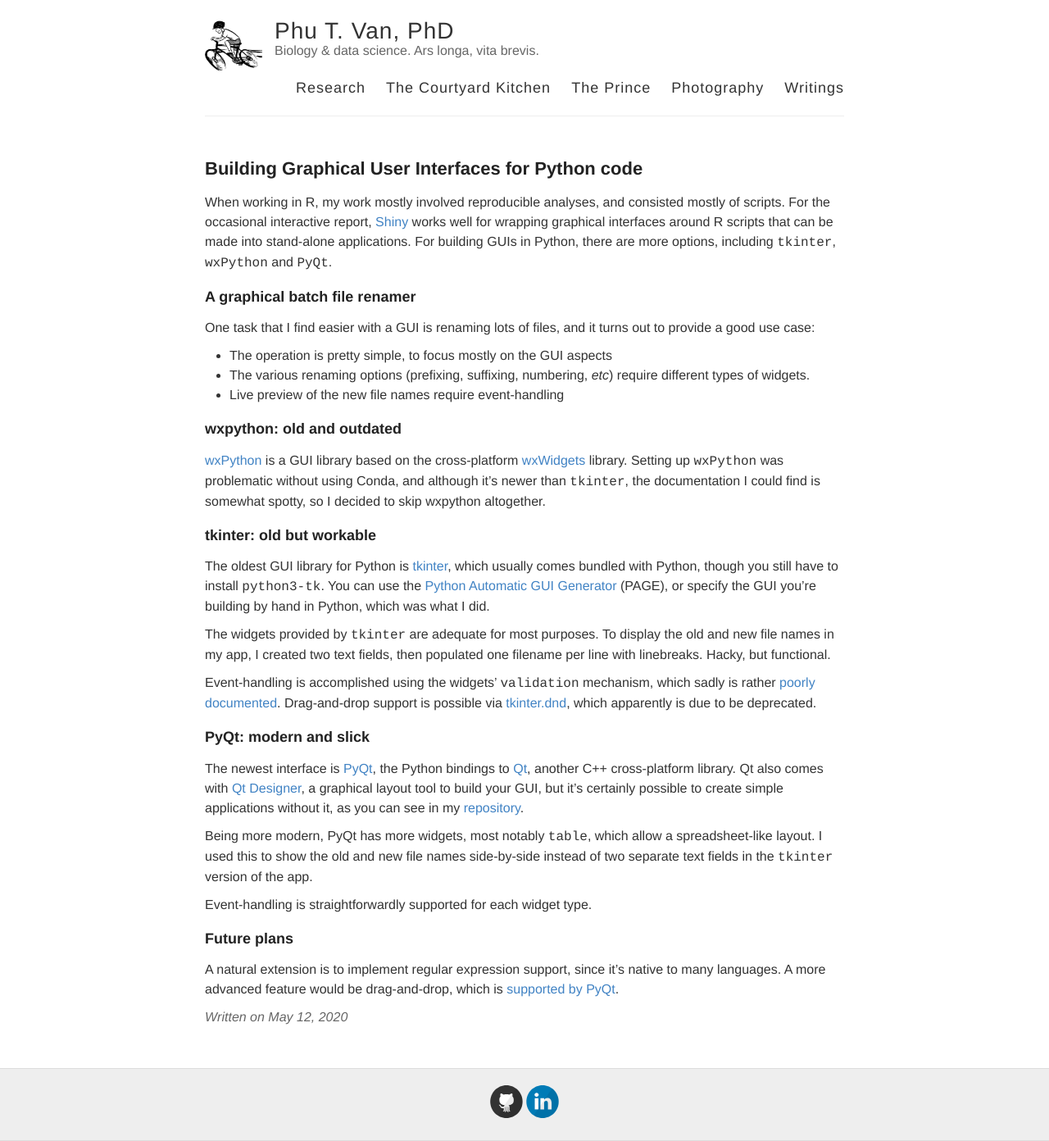
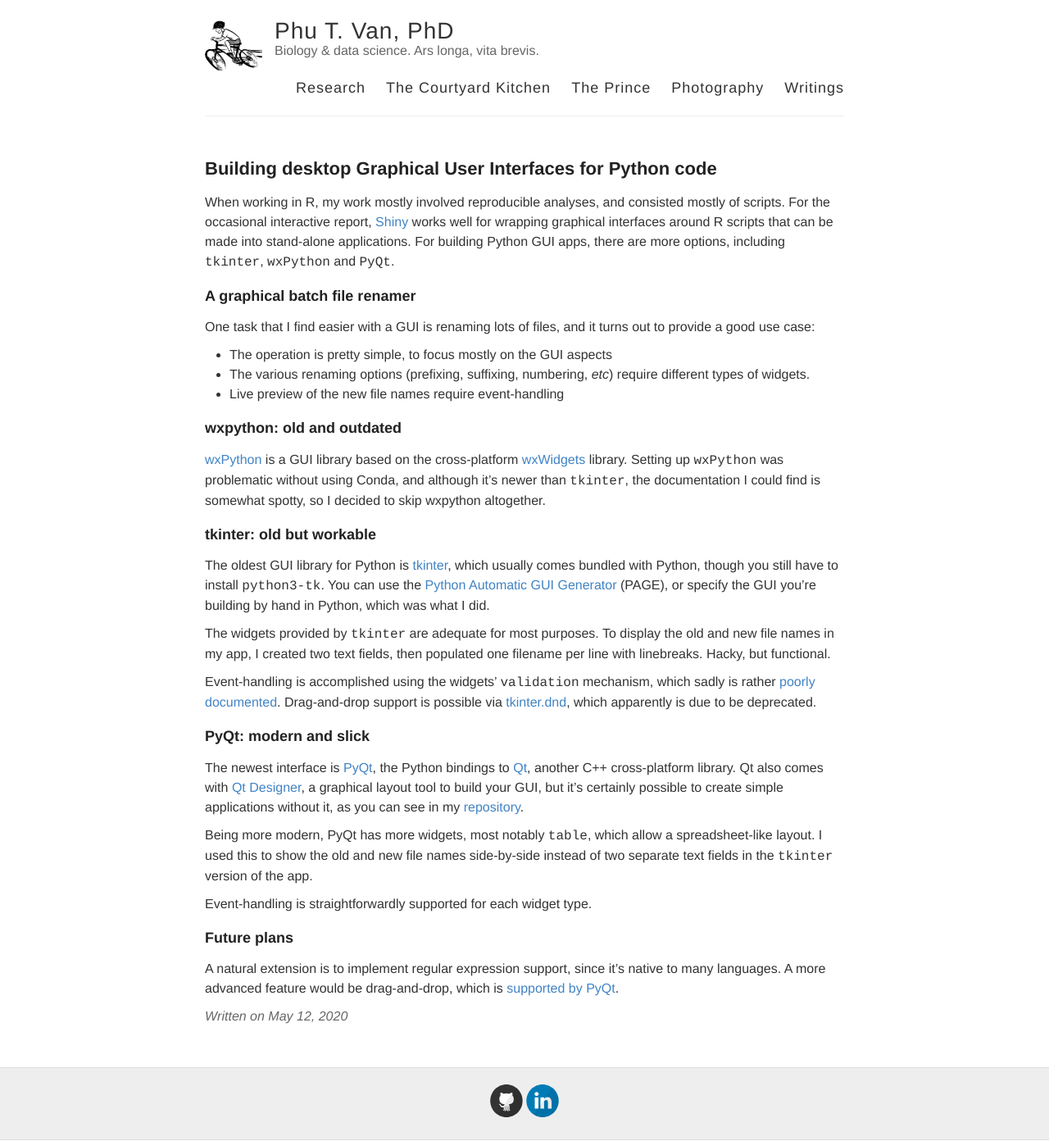
Before and after one commit to ptvan/ptvan.github.io, a Jekyll site: the page built from _posts/2020-05-12-Python-GUIs.md, in a window 1280 px wide. Shown: the whole page at 82% size. Built offline with Jekyll 4.4.1, drawn with Linux system fonts in a browser that asks for light colours.

Commit message:
minor updates

```diff
--- a/_posts/2020-05-12-Python-GUIs.md
+++ b/_posts/2020-05-12-Python-GUIs.md
@@ -1,9 +1,9 @@
 ---
 layout: post
-title: Building Graphical User Interfaces for Python code
+title: Building desktop Graphical User Interfaces for Python code
 ---
 
-When working in R, my work mostly involved reproducible analyses, and consisted mostly of scripts. For the occasional interactive report, [Shiny](https://shiny.rstudio.com) works well for wrapping graphical interfaces around R scripts that can be made into stand-alone applications. For building GUIs in Python, there are more options, including `tkinter`, `wxPython` and `PyQt`.
+When working in R, my work mostly involved reproducible analyses, and consisted mostly of scripts. For the occasional interactive report, [Shiny](https://shiny.posit.co) works well for wrapping graphical interfaces around R scripts that can be made into stand-alone applications. For building Python GUI apps, there are more options, including `tkinter`, `wxPython` and `PyQt`.
 
 ### A graphical batch file renamer
 
```
